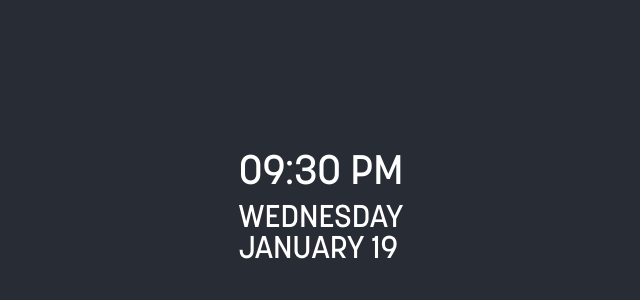
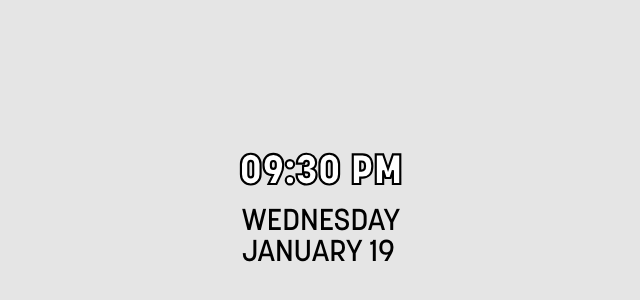
Before and after one commit to WITS-Team-1/client, a React (Create React App) app: page / in a window 1280 px wide. Shown: the part 196-496 px from the top of the page, without its empty margins (319-959 px from the left). Built offline with nearby package versions, Linux system fonts and the light colour scheme.

Commit message:
updated colors text styling

```diff
--- a/src/App.css
+++ b/src/App.css
@@ -14,7 +14,7 @@
 }
 
 .App-header {
-  background-color: #282c34;
+  background-color: #e5e5e5;
   min-height: 100vh;
   display: flex;
   flex-direction: column;
@@ -39,4 +39,5 @@
 
 .font-face {
   font-family: "KorolevMedium";
+  font-family: "KorolevHeavy"
  }
--- a/src/ClockComponent/ClockComponent.js
+++ b/src/ClockComponent/ClockComponent.js
@@ -20,7 +20,9 @@ function ClockComponent() {
     }
 
     return(
-        <div style={{fontSize: "41px", fontWeight: "bold", margin: "10px"}}>
+        <div style={
+            {fontSize: "42px", fontWeight: "bold", fontFamily: "KorolevHeavy", margin: "12px",
+            "-webkit-text-stroke-width": "2.15px", "-webkit-text-stroke-color": "black"}}>
             {clockState}
         </div>
     );
--- a/src/ClockComponent/DateComponent.js
+++ b/src/ClockComponent/DateComponent.js
@@ -10,7 +10,8 @@ var date = () =>
     var dateString = showDate.toLocaleDateString("en-US", optionsDate);
 
     return(
-        <div style={{fontSize: "31.25px", textAlign: "left", textTransform: "uppercase"}}>
+        <div style={{fontSize: "30px", fontFamily: "KorolevMedium", color: "black",
+        textAlign: "left", textTransform: "uppercase"}}>
             {weekdayString}
             <br/>
             {dateString}
--- a/src/index.css
+++ b/src/index.css
@@ -18,3 +18,10 @@ code {
    url("./fonts/Korolev-Medium.woff") format("woff");
   font-weight: bold;
 }
+
+@font-face {
+  font-family: "KorolevHeavy";
+  src: local("KorolevHeavy"),
+   url("./fonts/Korolev-Heavy.woff") format("woff");
+  font-weight: normal;
+}
--- a/src/index.js
+++ b/src/index.js
@@ -5,6 +5,7 @@ import App from './App';
 import reportWebVitals from './reportWebVitals';
 import './fonts/Korolev-Medium.woff'
 import './fonts/Korolev-Bold.woff'
+import './fonts/Korolev-Heavy.woff'
 
 ReactDOM.render(
   <React.StrictMode>
```
